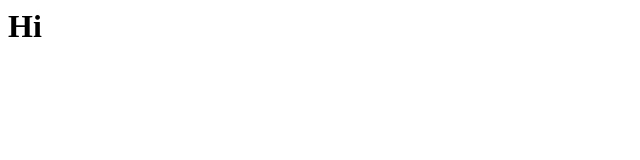
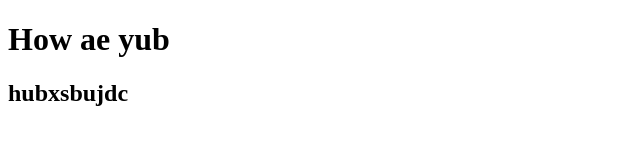
Before and after one commit to guptasun99/CSS-Project, a plain HTML site: page hi.html in a window 1280 px wide. Shown: the whole page, without its empty margins (0-640 px from the left). Drawn offline with Linux system fonts and the light colour scheme.

Commit message:
First Changes

```diff
--- a/hi.html
+++ b/hi.html
@@ -1,3 +1,12 @@
-<html>
-  <h1>Hi</h1>
+<!DOCTYPE html>
+<html lang="en">
+<head>
+  <meta charset="UTF-8">
+  <meta name="viewport" content="width=device-width, initial-scale=1.0">
+  <title>Document</title>
+</head>
+<body>
+  <h1>How ae yub</h1>
+  <h2>hubxsbujdc</h2>
+</body>
 </html>
```
